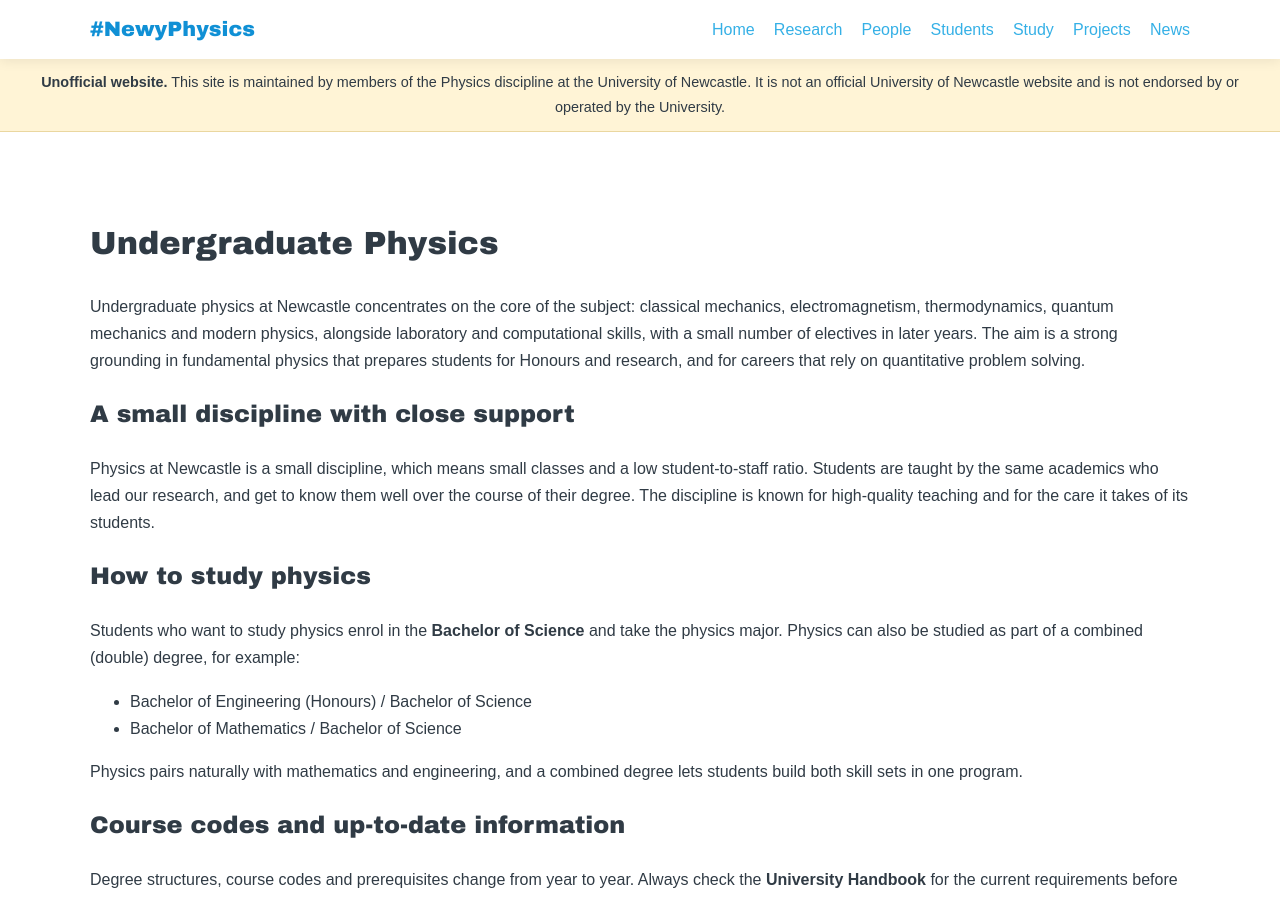
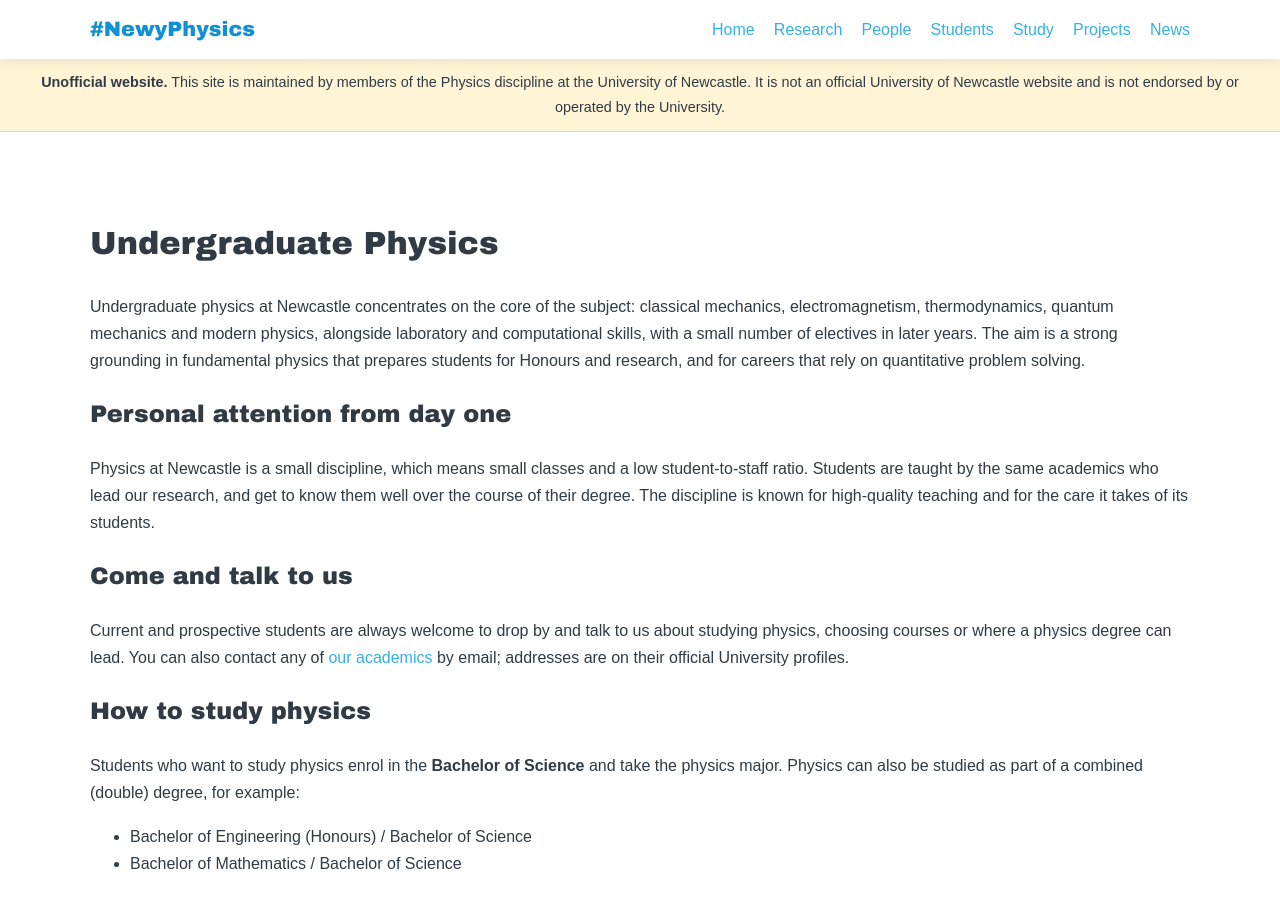
Before and after one commit to NewyPhysics/unofficial_homepage, a Jekyll site: the page built from _teaching/undergraduate.md, in a window 1280 px wide and 900 px high. Built offline with Jekyll 4.4.1, drawn with Linux system fonts in a browser that asks for light colours.

Commit message:
Undergraduate page: invite students to get in touch; more positive heading
Co-Authored-By: Claude Opus 5.5 <noreply@anthropic.com>
Claude-Session: https://claude.ai/code/session_01LYcBCLwvG5rvH6dJMd99nN

```diff
--- a/_teaching/undergraduate.md
+++ b/_teaching/undergraduate.md
@@ -4,9 +4,13 @@ summary: A physics major built on core fundamental physics, taken through the Ba
 ---
 Undergraduate physics at Newcastle concentrates on the core of the subject: classical mechanics, electromagnetism, thermodynamics, quantum mechanics and modern physics, alongside laboratory and computational skills, with a small number of electives in later years. The aim is a strong grounding in fundamental physics that prepares students for Honours and research, and for careers that rely on quantitative problem solving.
 
-## A small discipline with close support
+## Personal attention from day one
 
 Physics at Newcastle is a small discipline, which means small classes and a low student-to-staff ratio. Students are taught by the same academics who lead our research, and get to know them well over the course of their degree. The discipline is known for high-quality teaching and for the care it takes of its students.
+
+## Come and talk to us
+
+Current and prospective students are always welcome to drop by and talk to us about studying physics, choosing courses or where a physics degree can lead. You can also contact any of [our academics]({{ '/#people' | relative_url }}) by email; addresses are on their official University profiles.
 
 ## How to study physics
 
```
